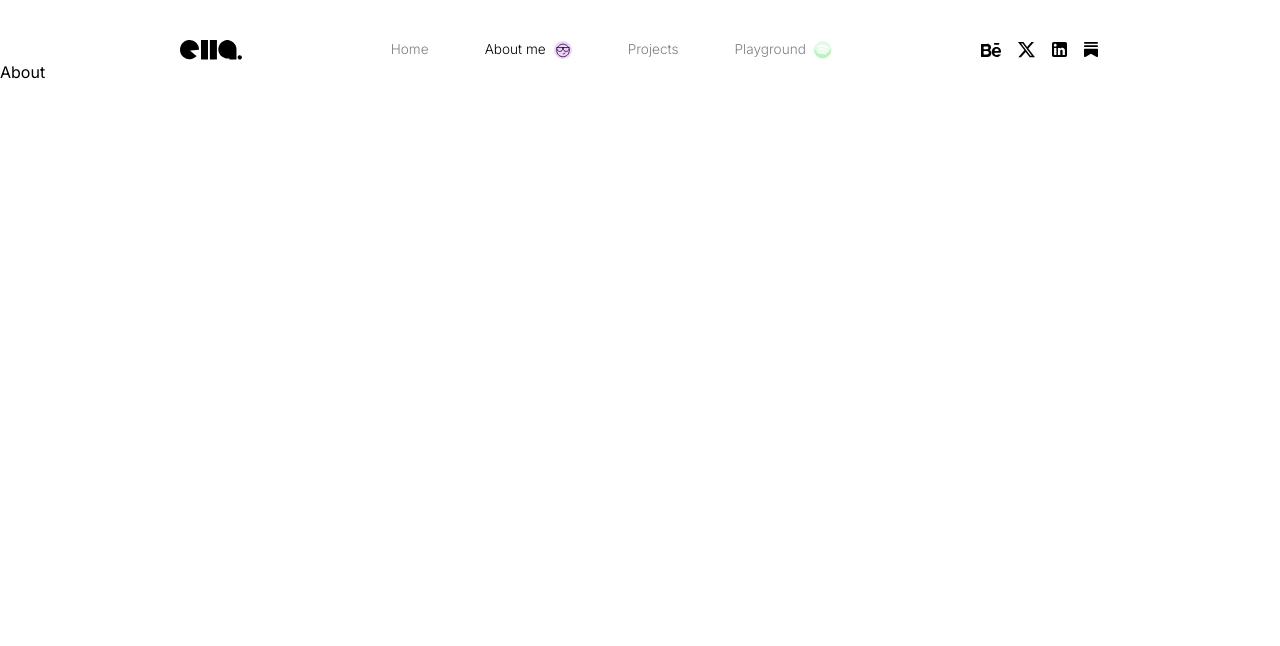
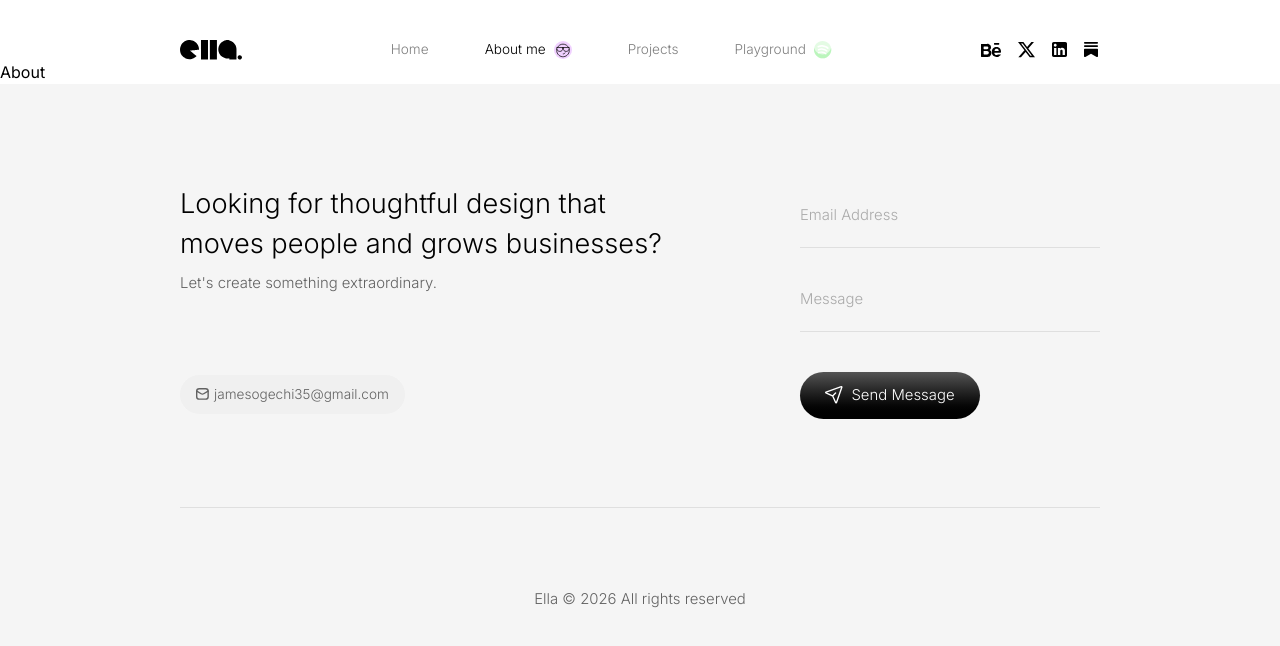
Before and after one commit to gospel-chukwu/Ella_Portfolio, a Next.js app: page /about in a window 1280 px wide. Shown: the top 646 px of the page. Built offline with nearby package versions, Linux system fonts and the light colour scheme; a web font is replaced by a local one.

Commit message:
feat(layout): add site-wide Footer component

```diff
--- a/app/(portfolio)/layout.tsx
+++ b/app/(portfolio)/layout.tsx
@@ -1,3 +1,4 @@
+import Footer from '@/lib/sub_components/footer/Footer';
 import Header from '@/lib/sub_components/header/Header';
 
 export default function RootLayout({ children }: LayoutProps<'/'>) {
@@ -5,6 +6,7 @@ export default function RootLayout({ children }: LayoutProps<'/'>) {
     <>
       <Header />
       <main className="flex-1">{children}</main>
+      <Footer />
     </>
   );
 }
```
